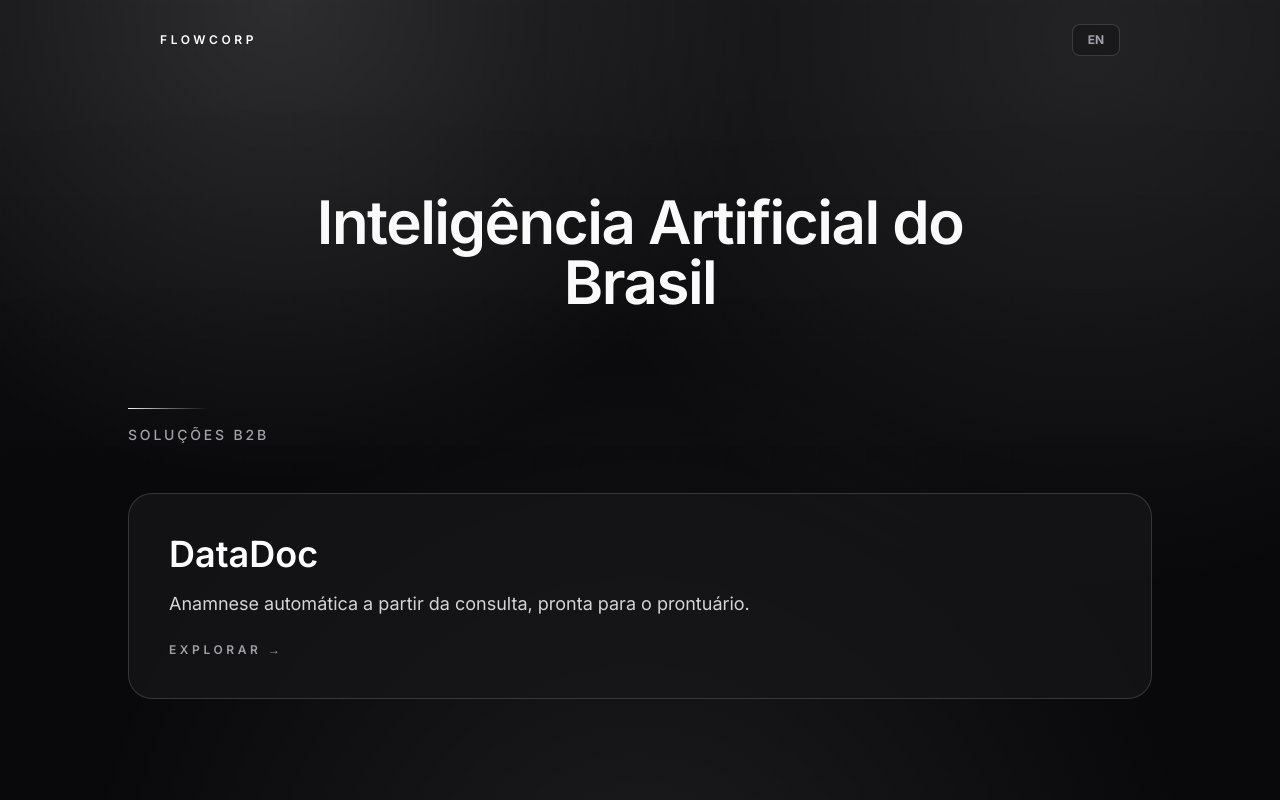
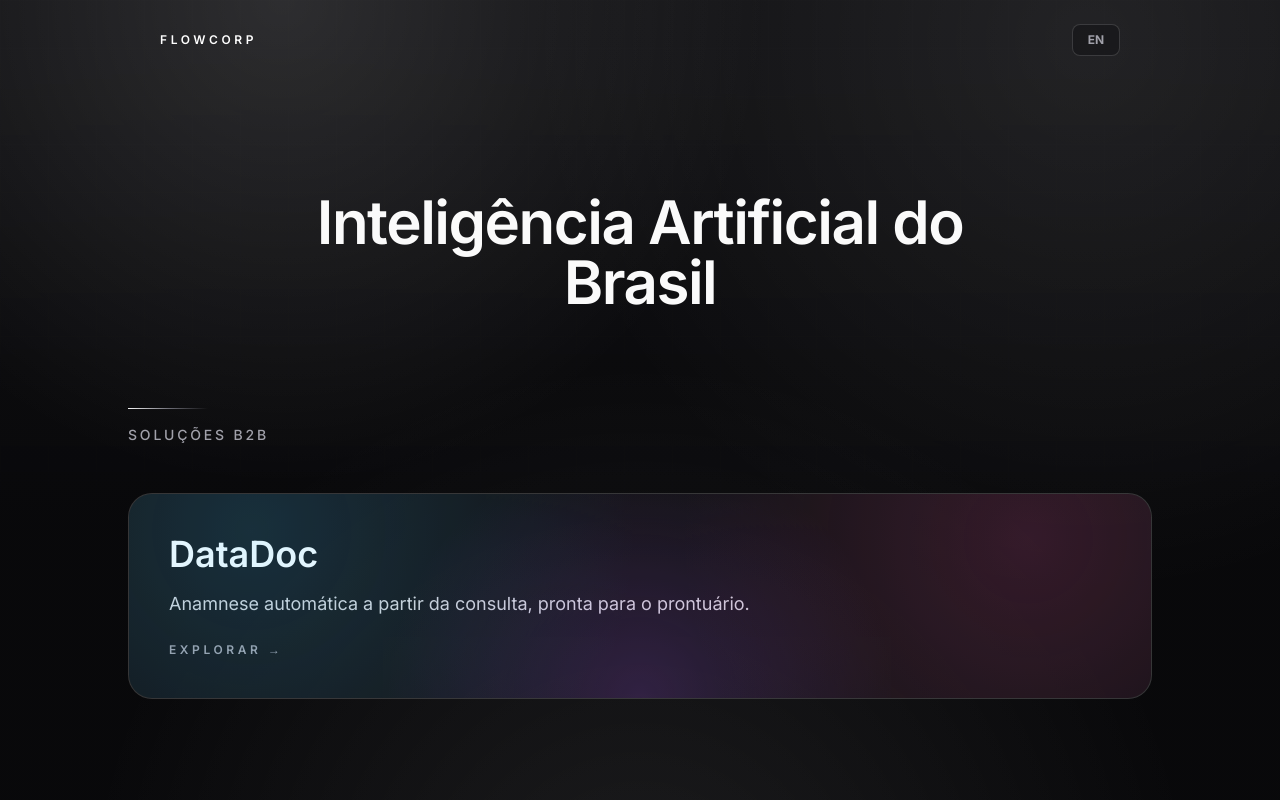
Before and after one commit to igorbiccas/flowcorp-site, a React (Vite) app: page / in a window 1280 px wide. Shown: the top 800 px of the page. Built offline with nearby package versions, Linux system fonts and the light colour scheme.

Commit message:
Add colorful gradient overlay to DataDoc card

```diff
--- a/App.tsx
+++ b/App.tsx
@@ -127,6 +127,13 @@ const App: React.FC = () => {
                     className="group relative block overflow-hidden rounded-3xl border border-white/15 bg-zinc-900/70 p-10 transition-all duration-300 hover:-translate-y-1 hover:border-white/30 hover:bg-zinc-900"
                   >
                     <div
+                      className="pointer-events-none absolute inset-0 opacity-80 transition duration-300 group-hover:opacity-100"
+                      style={{
+                        background:
+                          'radial-gradient(circle at 12% 18%, rgba(56,189,248,0.22) 0%, transparent 42%), radial-gradient(circle at 88% 22%, rgba(236,72,153,0.2) 0%, transparent 38%), radial-gradient(circle at 50% 100%, rgba(168,85,247,0.24) 0%, transparent 46%)',
+                      }}
+                    />
+                    <div
                       className="pointer-events-none absolute inset-0 opacity-0 transition duration-300 group-hover:opacity-100"
                       style={{ background: 'linear-gradient(135deg, rgba(255,255,255,0.10) 0%, rgba(255,255,255,0) 60%)' }}
                     />
```
